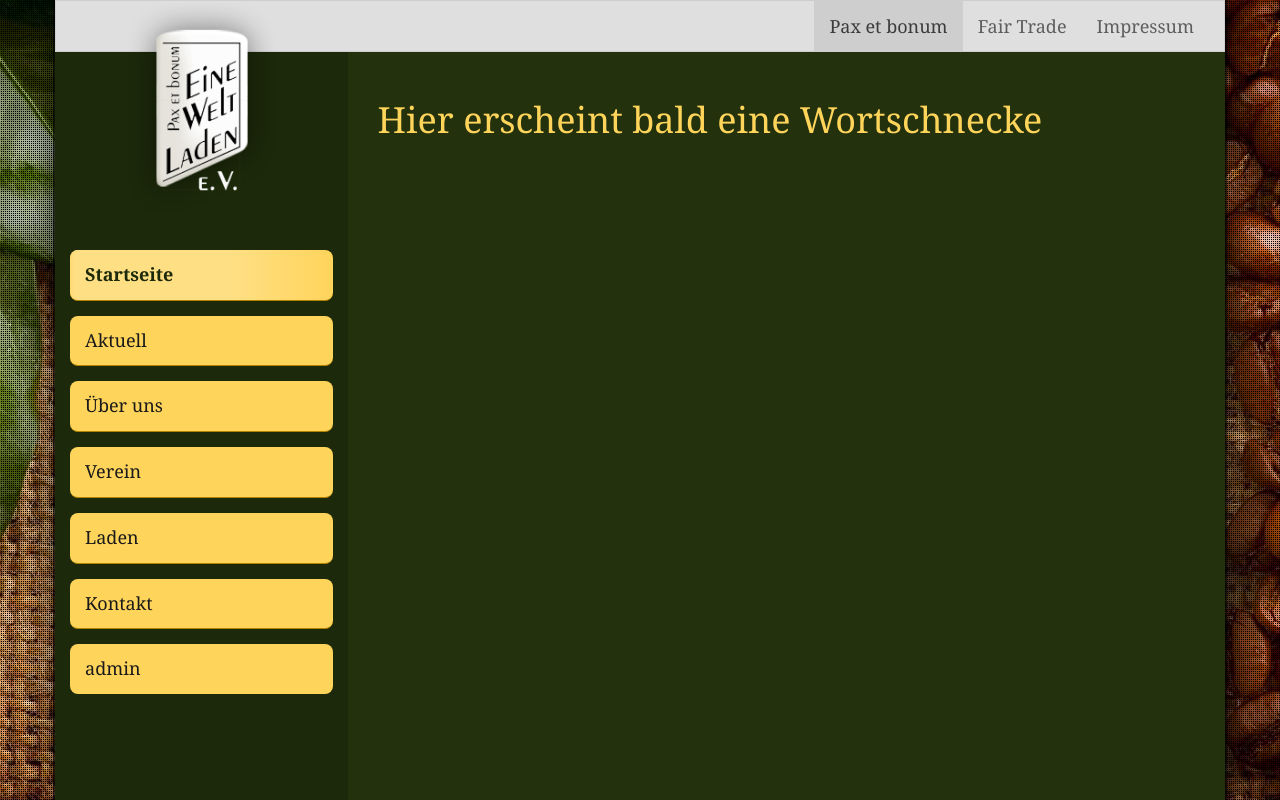
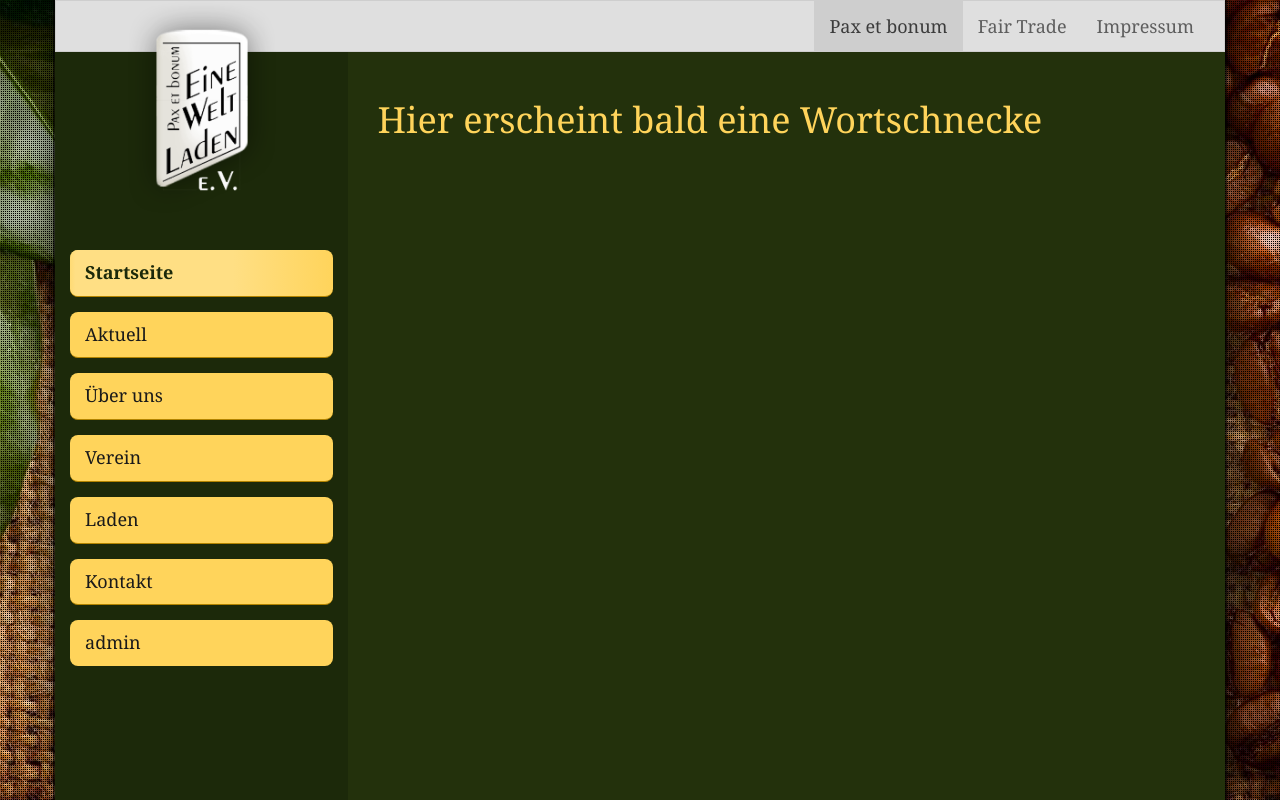
Before and after one commit to ChristfriedLPHDXD2008/WebEWL, a PHP site: page / in a window 1280 px wide. Run offline with PHP 8.4, Linux system fonts and the light colour scheme.

Commit message:
Modified sidebar height

```diff
--- a/styles/css/stylesheet.css
+++ b/styles/css/stylesheet.css
@@ -288,7 +288,7 @@ aside#sidebar {
         aside#sidebar #floater .nav-pills li a {
           color: #1a1a1a;
           transition: 0.2s ease;
-          padding: 12px 15px;
+          padding: 10px 15px;
           border-radius: 8px; }
           aside#sidebar #floater .nav-pills li a:hover, aside#sidebar #floater .nav-pills li a:focus {
             background: #ffdf84;
```
